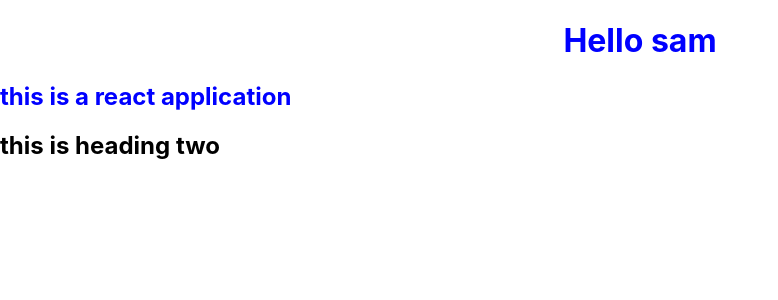
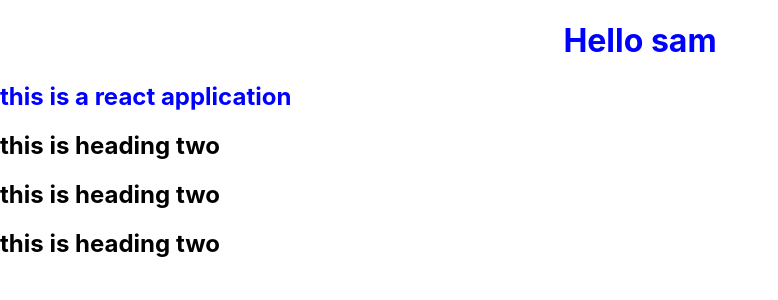
Before and after one commit to Sam516-Dev/React-Node-Express-Project, a React (Create React App) app in the folder Client/: page / in a window 1280 px wide. Shown: the top 300 px of the page, without its empty margins (0-778 px from the left). Built offline with nearby package versions, Linux system fonts and the light colour scheme.

Commit message:
push
Signed-off-by: Sam516-Dev <samuelnjoroge3455@gmail.com>

```diff
--- a/Client/src/App.js
+++ b/Client/src/App.js
@@ -7,6 +7,9 @@ function App() {
       <Title> Hello sam </Title>
       <Body> this is a react application </Body>
       <h2> this is heading two </h2>
+      <h2> this is heading two </h2>
+      <h2> this is heading two </h2>
+
     </div>
   )
 }
--- a/Client/src/styled-components/styles.js
+++ b/Client/src/styled-components/styles.js
@@ -32,6 +32,13 @@ export const Headtwo = styled.h2`
 
 `;
 
+export const Headthre = styled.h3`
+  text-align: left;
+  color: blue;
+  font-size:medium ;
+
+`;
+
 export const Headthree = styled.h3`
   text-align: left;
   color: blue;
```
